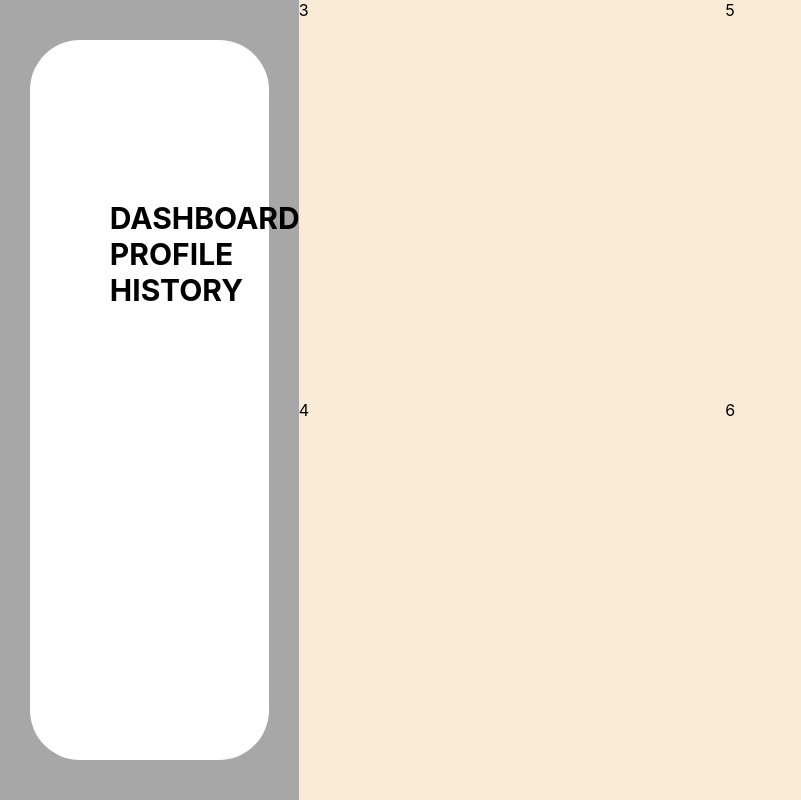
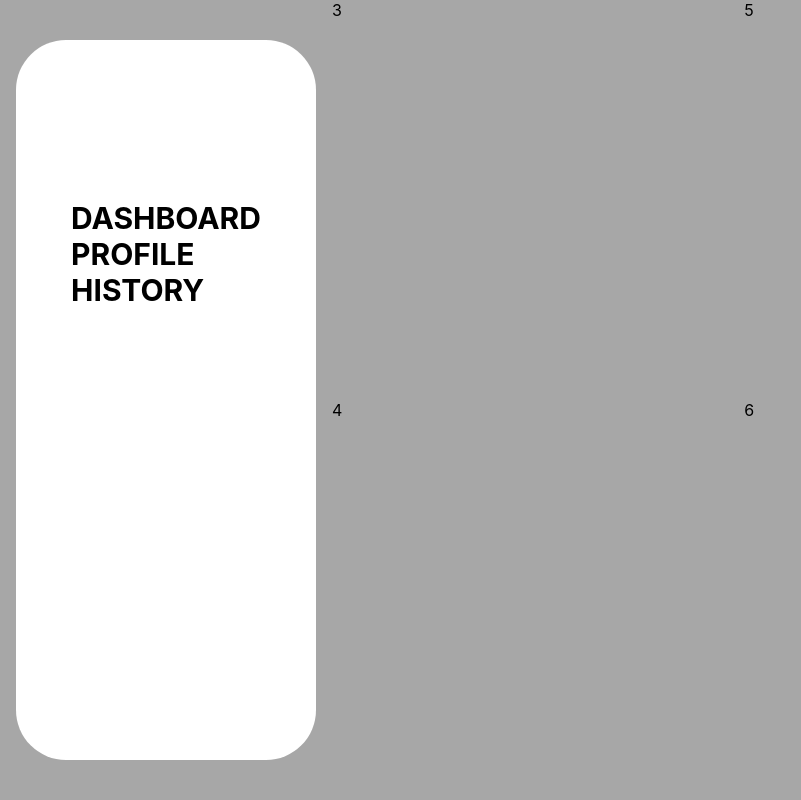
Before and after one commit to Shafosphere/money-tracker, a React (Create React App) app: page / in a window 1280 px wide. Shown: the whole page, without its empty margins (0-801 px from the left). Built offline with nearby package versions, Linux system fonts and the light colour scheme.

Commit message:
Updated  Navbar

```diff
--- a/src/components/Navbar/Navbar.css
+++ b/src/components/Navbar/Navbar.css
@@ -9,12 +9,14 @@
 .window-navbar{ /* Poprawiona nazwa klasy */
     height: 90%;
     width: 80%;
+    min-width: 300px;
+    min-height: 600px;
     background-color: white;
     border-radius: 50px;
     display: flex;
-    justify-content: left;
+    justify-content: center;
     padding-top: 10rem;
-    padding-left: 5rem;
+    margin: 1rem;
     font-weight: 700;
     font-size: 30px;
     text-transform: uppercase;
--- a/src/pages/Home/Home.css
+++ b/src/pages/Home/Home.css
@@ -37,5 +37,5 @@
 .Content{
   height: 100%;
   width: 100%;
-  background-color: antiquewhite;
+  /* background-color: antiquewhite; */
 }
```
